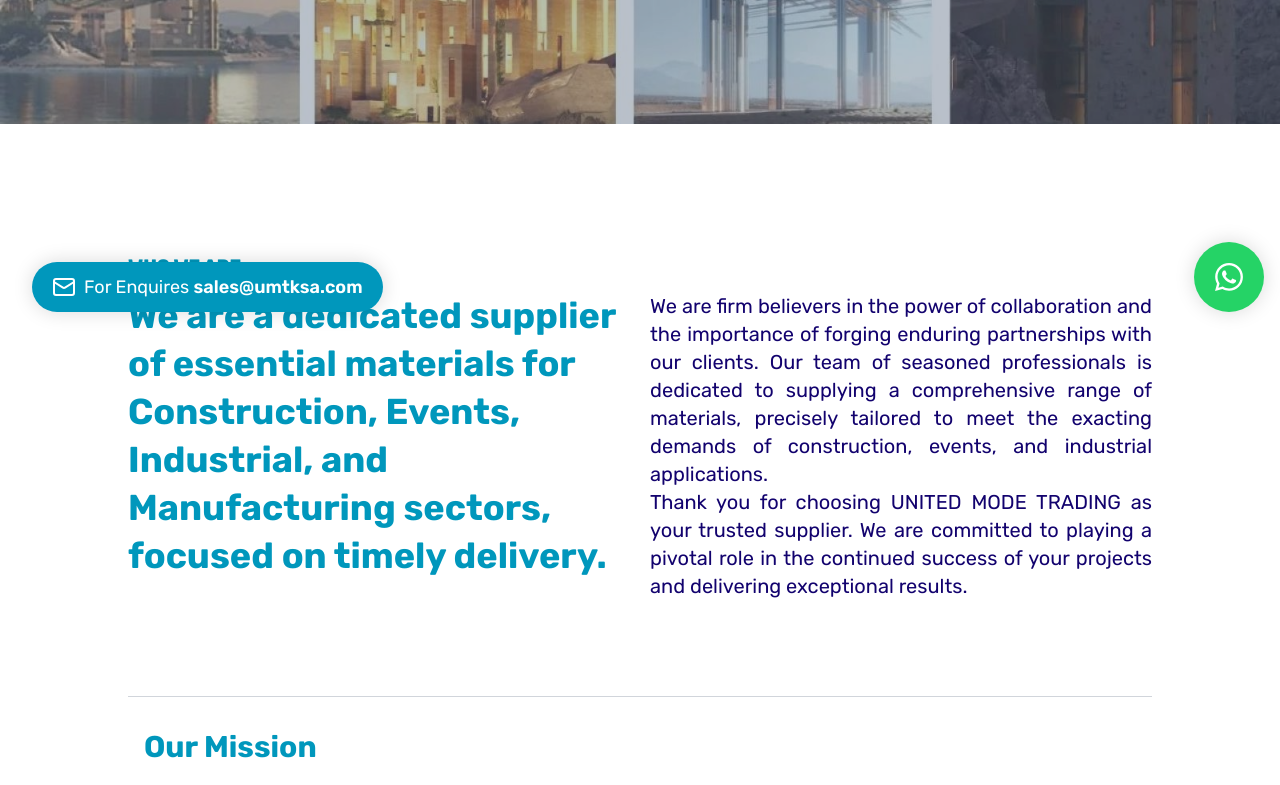
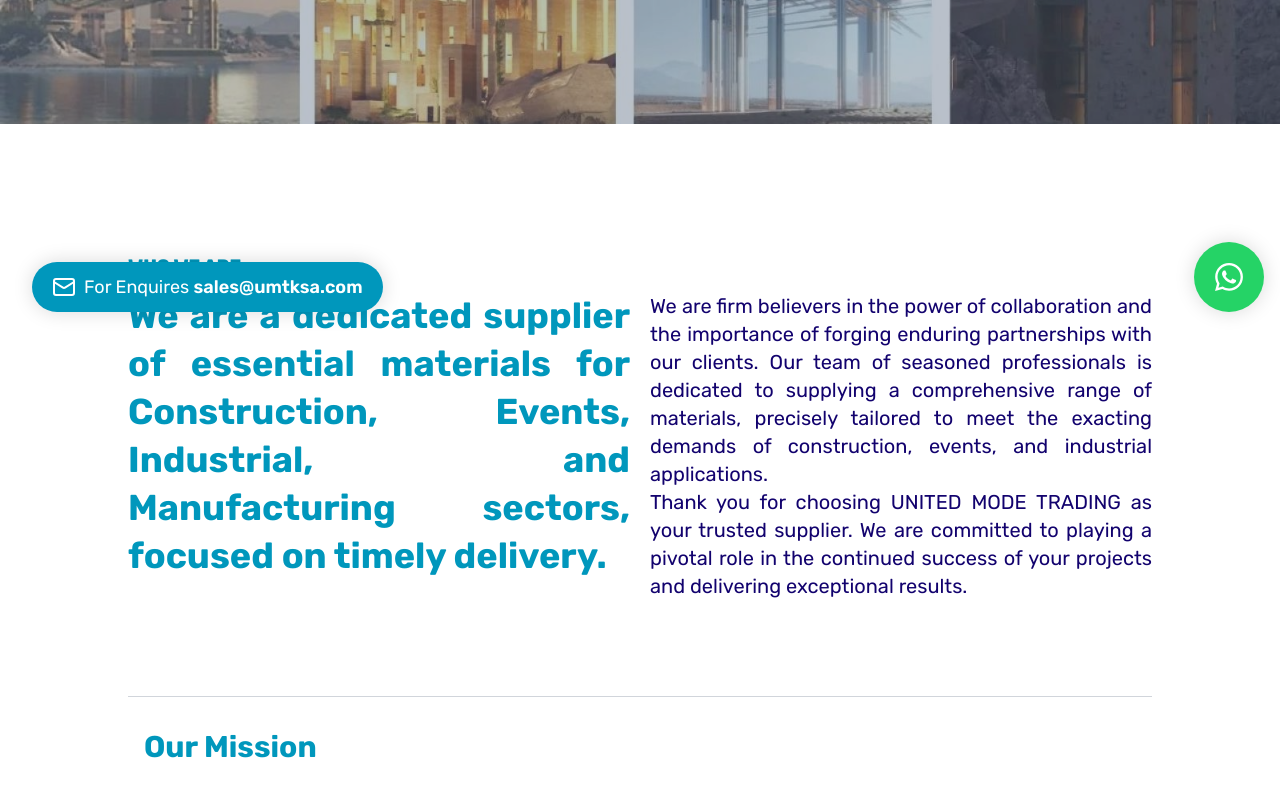
Before and after one commit to Rishal-pc7/umtksa, a React (Vite) app: page /about in a window 1280 px wide. Shown: the part 476-1261 px from the top of the page. Built offline with nearby package versions, Linux system fonts and the light colour scheme.

Commit message:
About page bug fixed

```diff
--- a/src/Components/About/About.jsx
+++ b/src/Components/About/About.jsx
@@ -19,9 +19,9 @@
     <div className="md:p-32 p-12 h-auto w-full">
 
     <div className="flex w-full flex-wrap md:flex-nowrap gap-x-5 pb-20 text-brand-cyan" lang='en'>
-        <div className="w-full md:w-1/2 md:pr-1 slider from-left">
+        <div className="w-full md:w-1/2 m slider from-left">
         <h1 className='font-extrabold  text-lg uppercase'>Who we are</h1>
-        <h1 className='font-bold text-left text-xl md:text-4xl mt-3 md:leading-[3rem] leading-8' >
+        <h1 className='font-bold text-justify text-xl md:text-4xl mt-3 md:leading-[3rem] leading-8' >
         We are a dedicated supplier of essential materials for Construction, Events, Industrial, and Manufacturing sectors, focused on timely delivery.
         </h1>
         </div>
```
